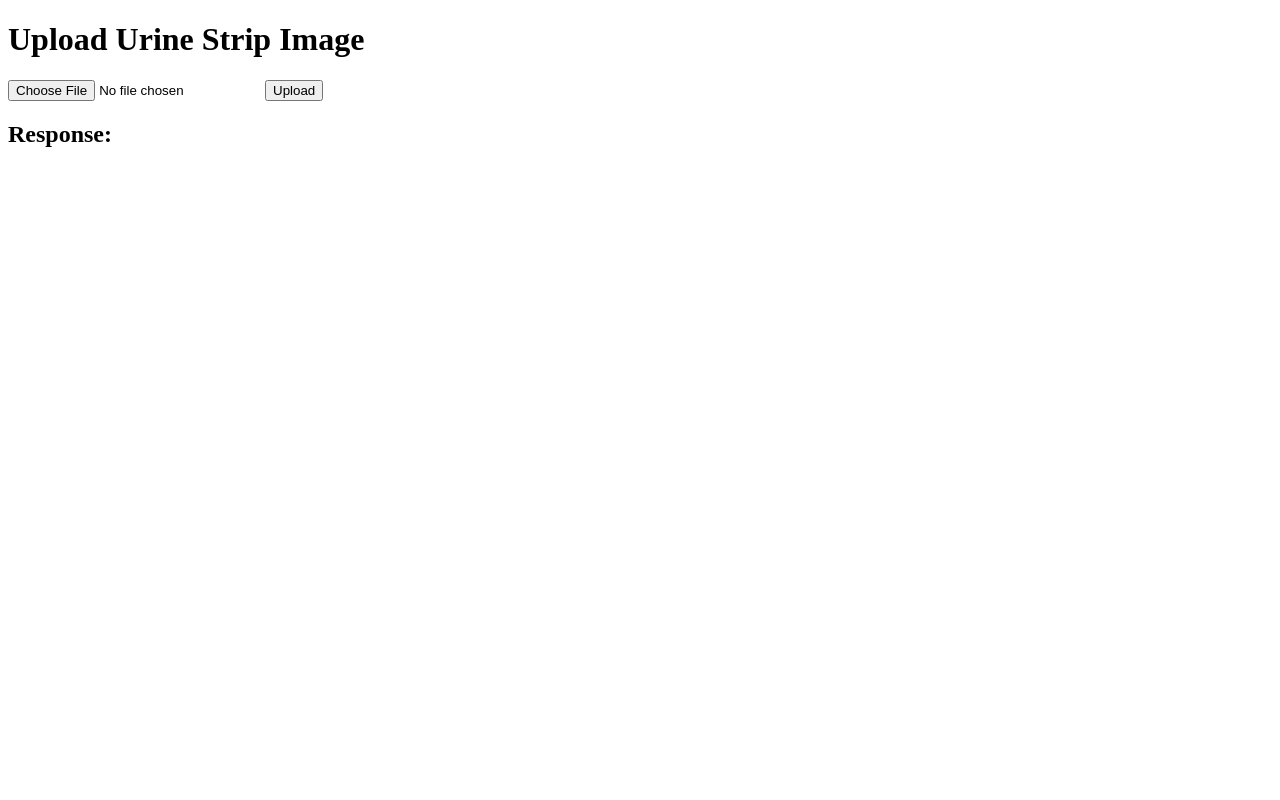
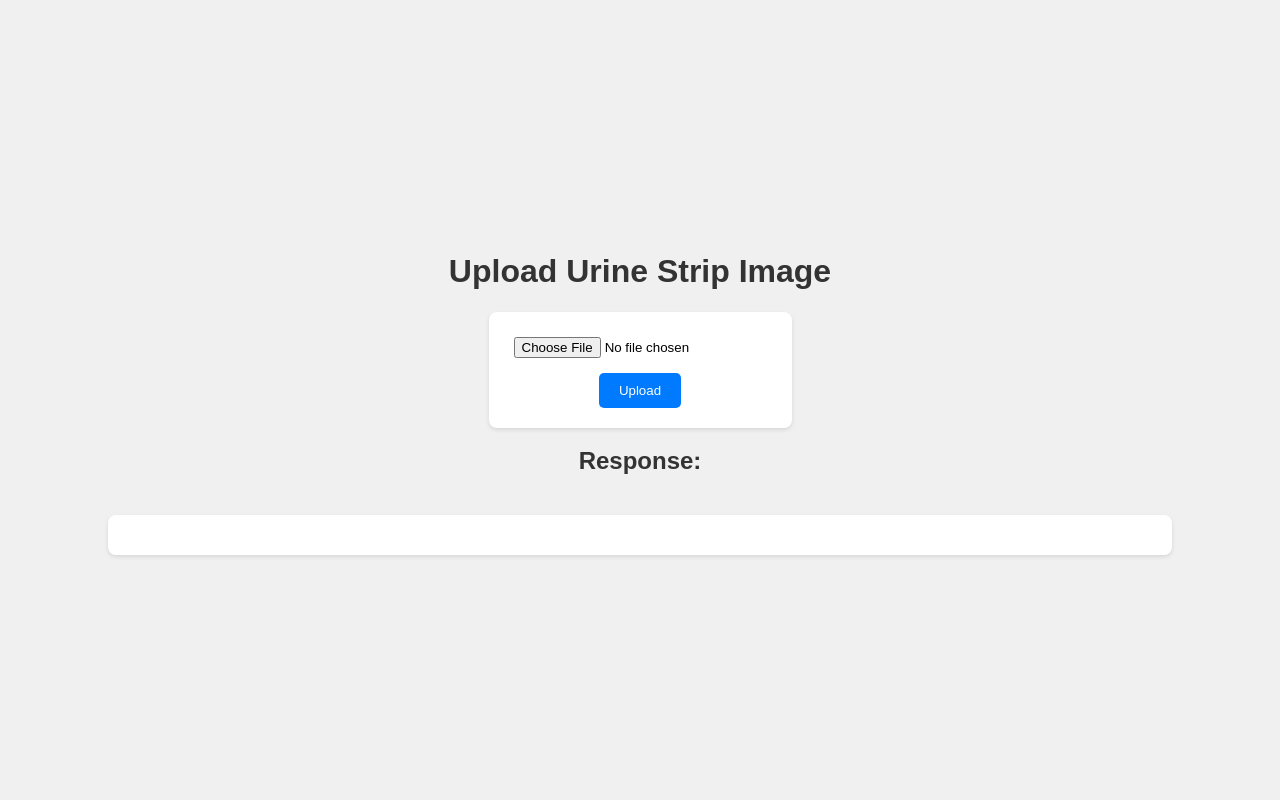
Before and after one commit to SachinSharma-IIITD/alemeno-backend, a Django app: page / in a window 1280 px wide. Run offline with Django 5.2, Linux system fonts and the light colour scheme.

Commit message:
Updated Web App

```diff
--- a/analyzer/templates/index.html
+++ b/analyzer/templates/index.html
@@ -5,6 +5,56 @@
     <meta charset="UTF-8">
     <meta name="viewport" content="width=device-width, initial-scale=1.0">
     <title>Urine Strip Analyzer</title>
+    <style>
+        body {
+            font-family: Arial, sans-serif;
+            margin: 0;
+            padding: 0;
+            display: flex;
+            flex-direction: column;
+            align-items: center;
+            justify-content: center;
+            height: 100vh;
+            background-color: #f0f0f0;
+        }
+        h1, h2 {
+            color: #333;
+        }
+        form {
+            background: #fff;
+            padding: 20px;
+            border-radius: 8px;
+            box-shadow: 0 2px 4px rgba(0, 0, 0, 0.1);
+            display: flex;
+            flex-direction: column;
+            align-items: center;
+            gap: 10px;
+        }
+        input[type="file"] {
+            padding: 5px;
+        }
+        button {
+            padding: 10px 20px;
+            background-color: #007BFF;
+            color: #fff;
+            border: none;
+            border-radius: 5px;
+            cursor: pointer;
+            transition: background-color 0.3s ease;
+        }
+        button:hover {
+            background-color: #0056b3;
+        }
+        pre {
+            background: #fff;
+            padding: 20px;
+            border-radius: 8px;
+            box-shadow: 0 2px 4px rgba(0, 0, 0, 0.1);
+            margin-top: 20px;
+            width: 80%;
+            overflow-x: auto;
+        }
+    </style>
 </head>
 <body>
     <h1>Upload Urine Strip Image</h1>
@@ -37,6 +87,7 @@
     </script>
 </body>
 </html>
+
 
 
 <!-- analyzer/templates/index.html -->
```
Also changed, not shown: requirements.txt (added, +72 -0 lines), README.md (added), db.sqlite3, media/images/image1_n8FKeg4.jpg (added), media/images/image1_npYcQZe.jpg (added), media/images/image3_22gojPZ.jpg (added), media/images/image3_M5u5LCP.jpg (added), media/images/image4_gL1lgV4.jpg (added), media/images/image4_x3Rnmsk.jpg (added), media/images/image5_xCKWINa.jpg (added), media/images/image5_yQCyJHu.jpg (added).
